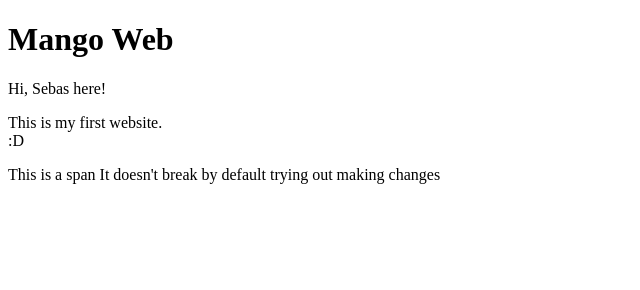
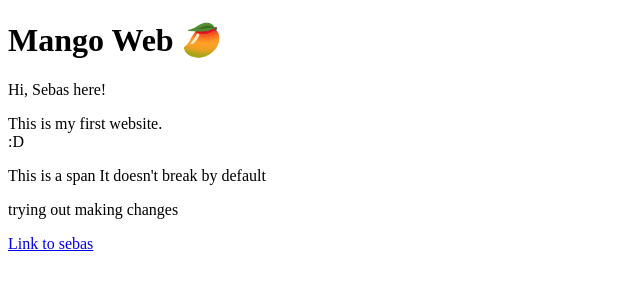
Before and after one commit to Sebas-gv/My-first-webpage, a plain HTML site: page index.html in a window 1280 px wide. Shown: the whole page, without its empty margins (0-640 px from the left). Drawn offline with Linux system fonts and the light colour scheme.

Commit message:
Adding stuff

```diff
--- a/index.html
+++ b/index.html
@@ -8,12 +8,15 @@
 
     <!-- This is where my website content will be -->
     <body>
-        <h1> Mango Web </h1>
+        <h1> Mango Web 🥭</h1>
         <!-- Span - inLine, P- Block element-->
         <p id="text-introduction">Hi, Sebas here!</p>
         <p>This is my first website. <br> :D</p>
         <span>This is a span</span>
         <span> It doesn't break by default</span>
-        <span> trying out making changes</span>
+        <p> trying out making changes</p>
+
+        <!--my links are below-->
+        <a href="/sebas.html">Link to sebas</a>
     </body>
 </html>
```
Also changed, not shown: sebas.html (added, +12 -0 lines).
